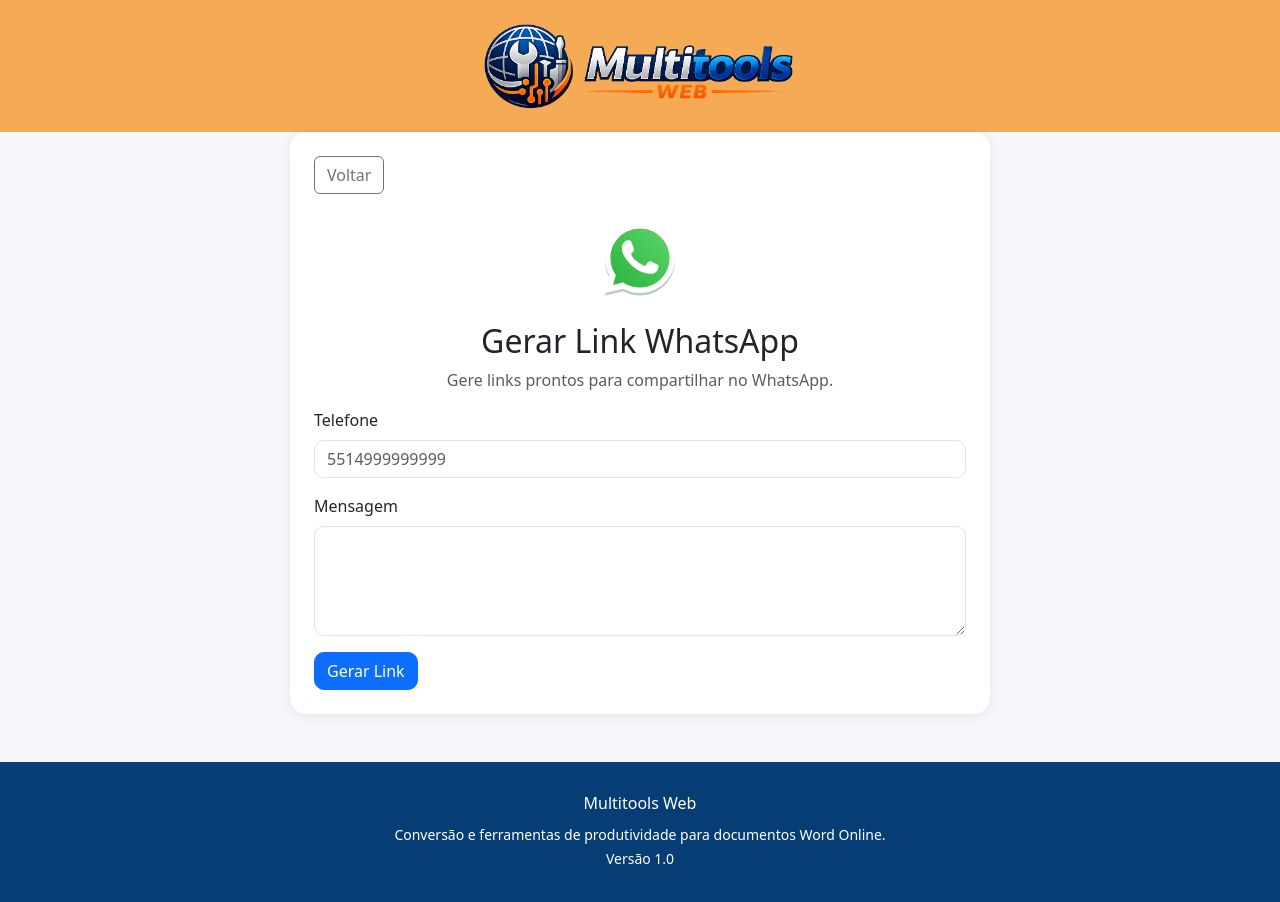
After one commit to MaiconDante/multitools_web, a Flask app: page /whatsapp-link in a window 1280 px wide. The commit adds this page. Run offline with Flask 3, Linux system fonts and the light colour scheme.

Commit message:
feat: Adiciona gerador de link whatsapp.

```diff
--- a/app/routes.py
+++ b/app/routes.py
@@ -18,7 +18,13 @@ from app.services.pdf_to_docx import (
     converter_pdf_para_docx
 )
 
-from app.services.qr_code import gerar_qrcode
+from app.services.qr_code import (
+    gerar_qrcode
+)
+
+from app.services.whatsapp_link import (
+    gerar_link_whatsapp
+)
 
 from app.services.file_cleanup import limpar_pasta
 
@@ -192,3 +198,27 @@ def pdf_ocr_docx():
     return render_template(
         "em_desenvolvimento.html"
     )
+
+@main.route(
+    "/whatsapp-link",
+    methods=["GET", "POST"]
+)
+def whatsapp_link():
+
+    link = None
+
+    if request.method == "POST":
+
+        telefone = request.form["telefone"]
+
+        mensagem = request.form["mensagem"]
+
+        link = gerar_link_whatsapp(
+            telefone,
+            mensagem
+        )
+
+    return render_template(
+        "whatsapp_link.html",
+        link=link
+    )
--- a/app/templates/rtf_to_docx_batch.html
+++ b/app/templates/rtf_to_docx_batch.html
@@ -30,7 +30,7 @@
 
                 <img
                     src="{{ url_for('static',
-                    filename='images/tools/word.svg') }}"
+                    filename='images/tools/zip.svg') }}"
                     alt="DOCX">
 
             </div>
--- /dev/null
+++ b/app/templates/whatsapp_link.html
@@ -0,0 +1,100 @@
+{% extends "base.html" %}
+
+{% block title %}
+Link WhatsApp
+{% endblock %}
+
+{% block content %}
+
+<div class="card page-card">
+
+    <div class="card-body p-4">
+
+        <a href="/"
+           class="btn btn-outline-secondary mb-4">
+            Voltar
+        </a>
+
+        <div class="converter-banner">
+
+            <img
+                src="{{ url_for('static',
+                filename='images/tools/whats.svg') }}"
+                alt="WhatsApp">
+
+        </div>
+
+        <h2 class="text-center">
+            Gerar Link WhatsApp
+        </h2>
+
+        <p class="text-muted text-center">
+            Gere links prontos para compartilhar no WhatsApp.
+        </p>
+
+        <form method="POST">
+
+            <div class="mb-3">
+
+                <label class="form-label">
+                    Telefone
+                </label>
+
+                <input
+                    type="text"
+                    name="telefone"
+                    class="form-control"
+                    placeholder="5514999999999"
+                    required>
+
+            </div>
+
+            <div class="mb-3">
+
+                <label class="form-label">
+                    Mensagem
+                </label>
+
+                <textarea
+                    name="mensagem"
+                    class="form-control"
+                    rows="4"
+                    required></textarea>
+
+            </div>
+
+            <button
+                type="submit"
+                class="btn btn-primary">
+
+                Gerar Link
+
+            </button>
+
+        </form>
+
+        {% if link %}
+
+        <div class="alert alert-success mt-4">
+
+            <strong>Link gerado:</strong>
+
+            <br>
+
+            <a
+                href="{{ link }}"
+                target="_blank">
+
+                {{ link }}
+
+            </a>
+
+        </div>
+
+        {% endif %}
+
+    </div>
+
+</div>
+
+{% endblock %}
```
Also changed, not shown: app/services/whatsapp_link.py (added, +18 -0 lines), app/templates/index.html (+29 -0 lines).
